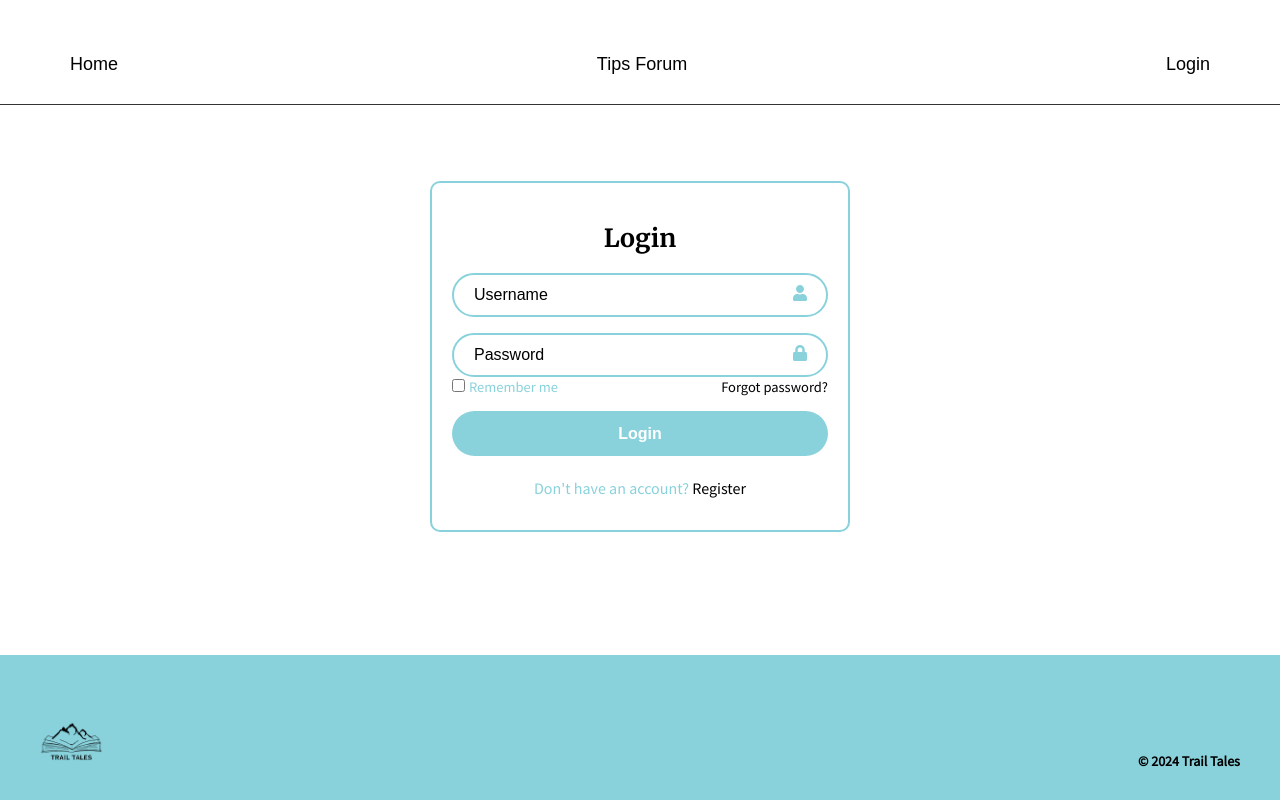
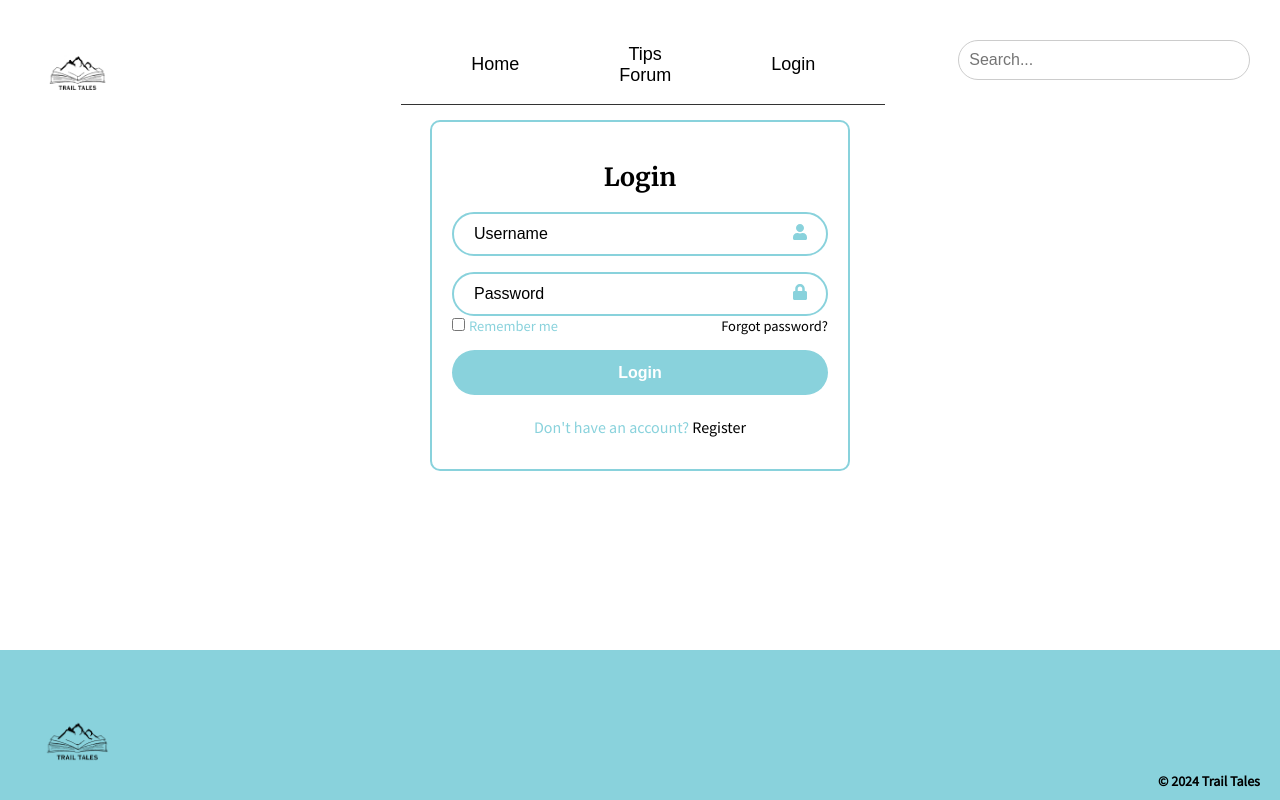
Before and after one commit to sun-dazer/Adventure-Journal, a React (Create React App) app in the folder frontend/: page /Login in a window 1280 px wide. Built offline with nearby package versions, Linux system fonts and the light colour scheme; a web font is replaced by a local one.

Commit message:
Fixed header justification, added logo and search bar, fixed footer justification and positioning, fixed tips forum not refreshing, fixed username formats, fixed order of post displayed

```diff
--- a/frontend/src/App.js
+++ b/frontend/src/App.js
@@ -9,18 +9,17 @@ import ForgotPassword from "./Pages/ForgotPassword/forgotPassword";
 import Explore from "./Pages/Explore/Explore";
 import Tips from "./Pages/TipsForum/Tips";
 
-import Header from "./Components/Header/Header";
+import HeaderWrapper from "./Components/HeaderWrapper/Wrapper";
 import Footer from "./Components/Footer/Footer";
-
 
 import { Routes, Route, useNavigate } from "react-router-dom";
 
 function App() {
   const [isLoggedIn, setIsLoggedIn] = useState(false);
+  const [search, setSearch] = useState("");
   const navigate = useNavigate();
 
   useEffect(() => {
-    // Check if a login token exists in localStorage
     const storedLoginState = localStorage.getItem("isLoggedIn");
     if (storedLoginState === "true") {
       setIsLoggedIn(true);
@@ -51,7 +50,14 @@ function App() {
 
   return (
     <div className="App">
-      <Header isLoggedIn={isLoggedIn} onLogout={handleLogout} />
+      <HeaderWrapper
+        isLoggedIn={isLoggedIn}
+        onLogout={handleLogout}
+        search={search}
+        setSearch={setSearch}
+      />
+
+      <main>
         <Routes>
           <Route path="/Login" element={<LoginForm onLogin={handleLogin} />} />
           <Route path="/Home" element={<HomePage />} />
@@ -61,6 +67,8 @@ function App() {
           <Route path="/Explore" element={<Explore />} />
           <Route path="/Tips" element={<Tips />} />
         </Routes>
+      </main>
+
       <Footer />
     </div>
   );
--- a/frontend/src/Components/Footer/Footer.css
+++ b/frontend/src/Components/Footer/Footer.css
@@ -12,6 +12,8 @@
     box-sizing: border-box;
     margin-top: auto;
     margin-bottom: 0;
+    min-height: 150px;
+    height: 150px;
 }
 
 .logo {
@@ -19,12 +21,15 @@
     max-height: 75px;
     margin-top: 30px;
     margin-left: 15px;
-    margin-bottom: 0px;
+    margin-bottom: 0vw;
 }
 
 .copyright {
     text-align: right;
     margin-right: 20px;
-    margin-bottom: 10px;
+    margin-bottom: 0px;
     font-size: 14px;
+    position: absolute;
+    right: 0;
+    bottom: 10px
 }
--- a/frontend/src/Components/HeaderWrapper/Wrapper.css
+++ b/frontend/src/Components/HeaderWrapper/Wrapper.css
@@ -0,0 +1,28 @@
+.header {
+    display: flex;
+    position: relative;
+    align-items: center;
+    justify-content: center;
+    width: 100%;
+    margin-top: 0px;
+    padding: 0px 30px;
+}
+
+.header-navigation{
+    align-items: center;
+    justify-content: center;
+    margin-left: 29vw;
+    width: 120%;
+}
+.logo {
+    position: absolute;
+    left: 2vw;
+    max-width: 200px;
+    max-height: 100px;
+}
+
+.searchTop {
+    display: flex;
+    justify-content: flex-end;
+    width: 100%;
+}
--- a/frontend/src/Components/HeaderWrapper/Wrapper.jsx
+++ b/frontend/src/Components/HeaderWrapper/Wrapper.jsx
@@ -1,16 +1,20 @@
-import React from 'react'
-import SearchBar from '../SearchBar/SearchBar';
-import './Wrapper.css';
-import Header from '../Header/Header';
+import React from "react";
+import SearchBar from "../SearchBar/SearchBar";
+import Header from "../Header/Header";
+import logo from "../../Images/TRAIL TALES.png";
+import "./Wrapper.css";
 
-export default function HeaderWrapper ({ search, setSearch }) {
+export default function HeaderWrapper({ isLoggedIn, onLogout, search, setSearch }) {
   return (
     <header className="header">
-        <div className = "searchTop">
-          <SearchBar
-        />
+          <img src={logo} alt="Trail Tales Logo" className="logo" />
+        <div className="header-navigation">
+          <Header isLoggedIn={isLoggedIn} onLogout={onLogout} />
         </div>
 
+        <div className="searchTop">
+          <SearchBar search={search} setSearch={setSearch} />
+        </div>
     </header>
   );
 }
--- a/frontend/src/Components/SearchBar/SearchBar.css
+++ b/frontend/src/Components/SearchBar/SearchBar.css
@@ -1,19 +1,17 @@
-.searchBarForm{
-    display: flex;
-    align-items: center;
-    margin-right: 5vh;
+.search-bar {
+  display: flex;
+  justify-content: flex-end; /* Align to the right */
+  width: 100%;
+  outline: none; /* Remove outline from the container */
 }
 
-.searchBarInput {
-    width: 100%;
-    justify-self: center;
-    padding: 10px;
-    border-radius: 8px;
-    border: 1px solid rgb(5, 34, 139);
-    box-sizing: border-box;
-    height: 40px;
+.search-input {
+  width: 80%;
+  max-width: 400px;
+  padding: 10px;
+  font-size: 16px;
+  border: 1px solid #ccc; /* Border for the input itself */
+  border-radius: 20px;
+  outline: none; /* Remove outline from the input field */
+  box-sizing: border-box;
 }
-
-.searchFirstName {
-  padding: 10px;
-}
--- a/frontend/src/Components/SearchBar/SearchBar.jsx
+++ b/frontend/src/Components/SearchBar/SearchBar.jsx
@@ -1,70 +1,16 @@
-// SearchBar.js
+import React from "react";
+import "./SearchBar.css";
 
-import React , {useState} from 'react';
-import "./SearchBar.css";
-import { useNavigate } from 'react-router-dom';
-
-const SearchBar = () => {
-
-//   const [input, setInput] = useState('');
-//   const [id, setId] = useState('');
-
-//   //const [list, setList] = useState([]);
-//   const navigate = useNavigate();
-
-//   const handleChange = texter =>{
-
-//     setInput(texter.target.value);
-//   }
-
-//   const handleSubmit = async(texter) =>
-//   {
-//       texter.preventDefault();
-
-//       //var task = texter.target.value;
-//       console.log(input);
-//       if(!input || /^\s*$/.test(input))
-//       {
-//         return;
-//       }
-//       let studentObj = undefined;
-//       try{
-//         studentObj = await api.get(`/api/student/first_name/${input}`)
-//       }catch{
-//         return;
-//       }
-
-//       if(studentObj === undefined)
-//       {
-//         return;
-//       }
-//       setId(studentObj.data.id)
-
-
-//       let urlStr = "/student/" + Number(studentObj.data.id)
-//       navigate(urlStr)
-
-//       setInput('');
-//   }
-
-
-
-
-//   return (
-//     <>
-//     <div className="overlayContainer">
-//         <form className="SearchFirstName" onSubmit={handleSubmit}>
-//             <input type="text"
-//             className="searchBarInput"
-//             placeholder="Search by First Name"
-//             value={input}
-//             name='text'
-//             onChange={handleChange}
-//             />
-//         </form>
-//     </div>
-//     </>
-//   );
+export default function SearchBar({ search, setSearch }) {
+  return (
+    <div className="search-bar">
+      <input
+        type="text"
+        value={search}
+        onChange={(e) => setSearch(e.target.value)}
+        placeholder="Search..."
+        className="search-input"
+      />
+    </div>
+  );
 }
-
-export default SearchBar;
--- a/frontend/src/Pages/TipsForum/Tips.css
+++ b/frontend/src/Pages/TipsForum/Tips.css
@@ -5,15 +5,12 @@
     padding: 30px;
     border: 1px solid rgb(137, 210, 220);
     border-radius: 15px;
-    /* box-shadow: 0 4px 20px rgba(0, 0, 0, 0.1); */
     background-color: #fefefe;
-    /* change this to change how fast it pops out.    */
     transition: transform 0.3s ease;
   }
 
   .Tips:hover {
-    /*  actual pop out effect   */
-    transform: scale(1.02);
+      transform: scale(1.02);
   }
 
   .Tips form {
--- a/frontend/src/Pages/TipsForum/Tips.jsx
+++ b/frontend/src/Pages/TipsForum/Tips.jsx
@@ -13,7 +13,6 @@ const Tips = () => {
       method: "GET",
       credentials: "include", // Include cookies for session-based auth
     })
-
       .then((response) => {
         if (!response.ok) {
           if (response.status === 403) {
@@ -37,13 +36,14 @@ const Tips = () => {
     event.preventDefault();
     if (newTip.trim() === '') return; // Prevent adding empty tips
 
+    // Send the new tip to the server
     fetch("http://localhost:8000/app/save-tip/", {
       method: "POST",
       credentials: "include",
       headers: {
         "Content-Type": "application/json",
       },
-      body: JSON.stringify({ content: newTip }), // Only send content; username is handled by the backend session
+      body: JSON.stringify({ content: newTip }),
     })
       .then((response) => {
         if (!response.ok) {
@@ -52,8 +52,7 @@ const Tips = () => {
         return response.json();
       })
       .then(() => {
-        setTips([{ username, content: newTip, created_at: new Date().toISOString() }, ...tips]); // Add new tip
-        setNewTip(''); // Clear the input field
+        window.location.reload();
       })
       .catch((error) => console.error("Error saving tip:", error));
   };
@@ -79,12 +78,14 @@ const Tips = () => {
         {tips.length === 0 ? (
           <p>No tips shared</p>
         ) : (
-          tips.map((tip, index) => (
-            <div key={index} className="Tip">
-              <p>{tip.content}</p>
-              <small>By: {tip.username}</small>
-            </div>
-          ))
+          tips
+            .sort((a, b) => new Date(b.created_at) - new Date(a.created_at)) // Sort tips by most recent
+            .map((tip, index) => (
+              <div key={index} className="Tip">
+                <small>{tip.username}</small>
+                <p>{tip.content}</p>
+              </div>
+            ))
         )}
       </div>
     </div>
```
Also changed, not shown: 1 other file (tests, documents, lock files or other folders). Lines whose indentation alone changed are shown as unchanged.
